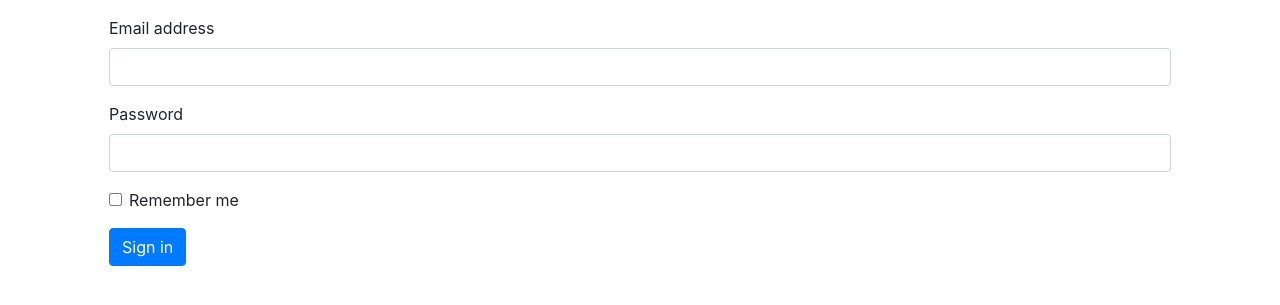
After one commit to abdullahzen/COMP353_Project, a PHP site: page /sign-in.php in a window 1280 px wide. The commit adds this page. Shown: the top 305 px of the page. Run offline with PHP 8.4, Linux system fonts and the light colour scheme; some libraries are stand-ins or nearby versions.

Commit message:
added sign-in/ sign-up forms

```diff
--- a/scc/public/index.php
+++ b/scc/public/index.php
@@ -9,6 +9,7 @@
 include "header.php";
 
 ?>
+<link rel="stylesheet" href="css/style.css">
 
 <div align="center">
     <h2>Hello World!</h2>
--- /dev/null
+++ b/scc/public/sign-in.php
@@ -0,0 +1,30 @@
+<?php?>
+<!DOCTYPE html>
+<html>
+<head>
+    <link rel="stylesheet" href="https://stackpath.bootstrapcdn.com/bootstrap/4.4.1/css/bootstrap.min.css" integrity="sha384-Vkoo8x4CGsO3+Hhxv8T/Q5PaXtkKtu6ug5TOeNV6gBiFeWPGFN9MuhOf23Q9Ifjh" crossorigin="anonymous">
+    <meta charset="UTF-8">
+    <title>SCC</title>
+</head>
+
+<body>
+<div class="container">
+    <form class="px-4 py-3" action="home.php" method="post">
+        <div class="form-group">
+            <label for="exampleInputEmail1">Email address</label>
+            <input type="email" class="form-control" id="exampleInputEmail1">
+        </div>
+        <div class="form-group">
+            <label for="exampleInputPassword1">Password</label>
+            <input type="password" class="form-control" id="exampleInputPassword1">
+        </div>
+        <div class="form-group form-check">
+            <input type="checkbox" class="form-check-input" id="exampleCheck1">
+            <label class="form-check-label" for="exampleCheck1">Remember me</label>
+        </div>
+        <button type="submit" class=" btn btn-primary">Sign in</button>
+    </form>
+</div>
+</body>
+
+</html>
```
Also changed, not shown: scc/public/css/style.css (added, +8 -0 lines), scc/public/home.php (added, +19 -0 lines), scc/public/sign-up.php (added, +34 -0 lines).
